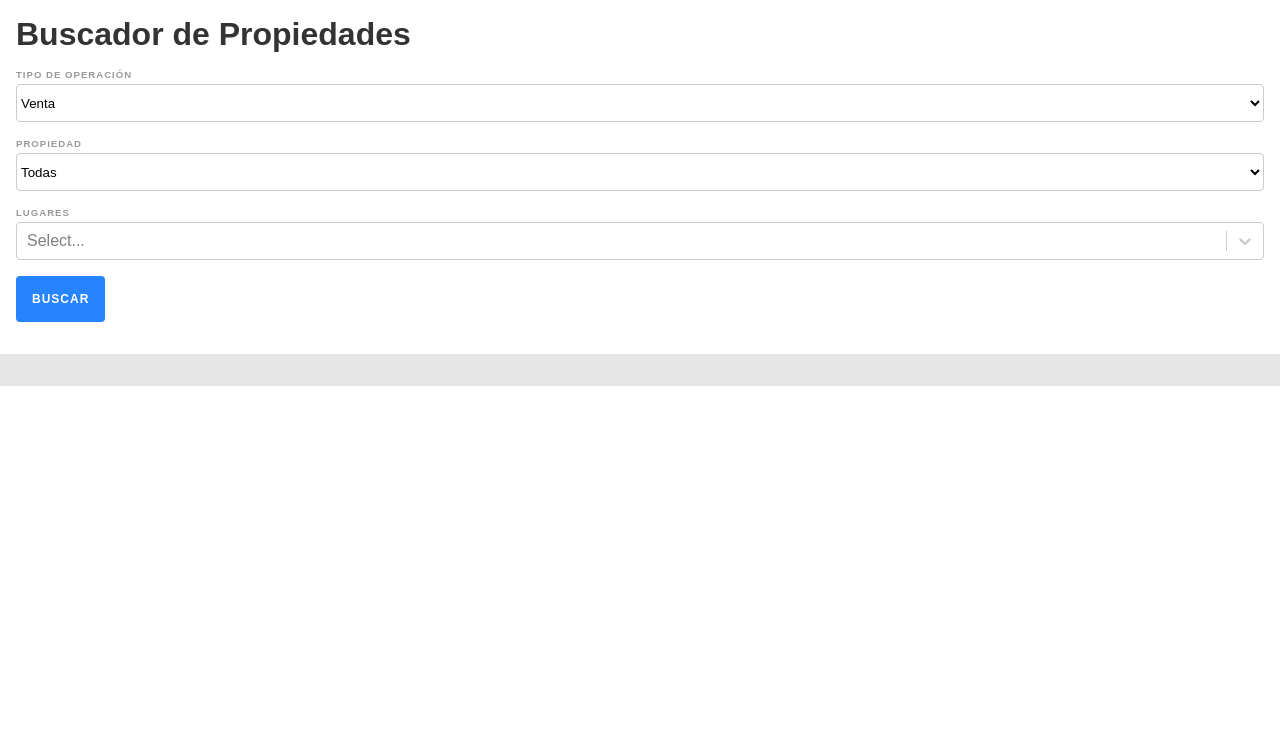
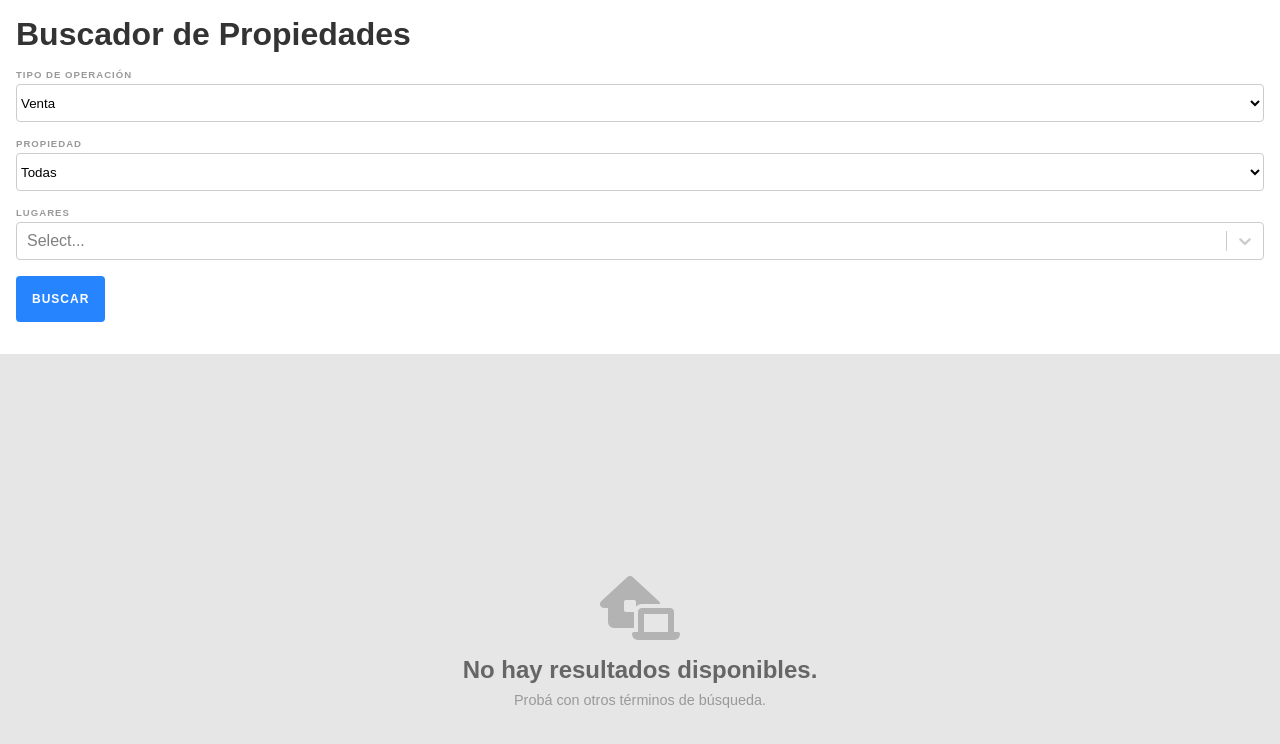
Before and after one commit to imjuangarcia/property-locator, a React (Create React App) app: page / in a window 1280 px wide. Shown: the top 744 px of the page. Built offline with nearby package versions, Linux system fonts and the light colour scheme.

Commit message:
Styles for empty state

```diff
--- /dev/null
+++ b/src/components/EmptyState.js
@@ -0,0 +1,17 @@
+import React from 'react';
+
+import styles from './EmptyState.module.css';
+
+class EmptyState extends React.Component {
+  render() {
+    return (
+      <li className={styles.empty}>
+        <i className="fas fa-laptop-house fa-4x"></i>
+        <h3>No hay resultados disponibles.</h3>
+        <p>Prob&aacute; con otros t&eacute;rminos de b&uacute;squeda.</p>
+      </li>
+    );
+  }
+}
+
+export default EmptyState;
--- /dev/null
+++ b/src/components/EmptyState.module.css
@@ -0,0 +1,25 @@
+.empty {
+  padding: 2rem;
+  text-align: center;
+  min-height: 60vh;
+  display: flex;
+  flex-direction: column;
+  align-items: center;
+  justify-content: center;
+}
+
+.empty i {
+  color: hsl(0,0%,70%);
+  margin-bottom: 1rem;
+}
+
+.empty h3 {
+  font-size: 1.5rem;
+  color: hsl(0,0%,40%);
+}
+
+.empty p {
+  font-size: .9rem;
+  margin-top: .5rem;
+  color: hsl(0,0%,60%);
+}
--- a/src/components/PropertyItem.js
+++ b/src/components/PropertyItem.js
@@ -1,15 +1,15 @@
 import React from 'react';
 
-import styles from './PropertyList.module.css';
+import styles from './PropertyItem.module.css';
 
 class PropertyItem extends React.Component {
   render() {
     return (
-      <li>
+      <li className={styles.propertyItem}>
         <a href={ this.props.property.url } target="_blank" rel="noopener noreferrer">
           <div className={styles.imageContainer}>
             <span>{this.props.property.currency_id} ${this.props.property.price}</span>
-            <img src={this.props.property.main_image} alt={this.props.property.title} />
+            <img src={this.props.property.main_image} alt={this.props.property.title} loading="lazy" />
           </div>
           <div className={styles.textContainer}>
             <h2>{this.props.property.title}</h2>
--- /dev/null
+++ b/src/components/PropertyItem.module.css
@@ -0,0 +1,47 @@
+.propertyItem {
+  background-color: hsl(0,0%,100%);
+  border-radius: .5rem;
+}
+
+.imageContainer {
+  position: relative;
+}
+
+.imageContainer img {
+  width: 100%;
+  border-top-left-radius: .5rem;
+  border-top-right-radius: .5rem;
+}
+
+.imageContainer span {
+  position: absolute;
+  top: .5rem;
+  left: .5rem;
+  background-color: hsl(0,0%,80%);
+  padding: .25rem;
+  border-radius: .25rem;
+  font-size: .6rem;
+  font-weight: 700;
+  text-transform: uppercase;
+  letter-spacing: 1px;
+  color: hsl(0,0%,20%);
+}
+
+.textContainer {
+  padding: 1rem;
+}
+
+.textContainer h2 {
+  color: hsl(0,0%,20%);
+  font-size: 1.25rem;
+  word-break: break-word;
+}
+
+.textContainer p {
+  color: hsl(0,0%,40%);
+  line-height: 1.6;
+  overflow: hidden;
+  display: -webkit-box;
+  -webkit-box-orient: vertical;
+  -webkit-line-clamp: 4;
+}
--- a/src/components/PropertyList.js
+++ b/src/components/PropertyList.js
@@ -1,6 +1,7 @@
 import React from 'react';
 
 import PropertyItem from './PropertyItem';
+import EmptyState from './EmptyState';
 
 import styles from './PropertyList.module.css';
 
@@ -10,13 +11,15 @@ class PropertyList extends React.Component {
       <section className={styles.properties}>
         <ul className={styles.propertyList}>
           {
+            this.props.properties.length ?
               this.props.properties.map(
                 (property, key) =>
                 <PropertyItem
                   key={key}
                   property={property}
                 />
-            )
+              ) :
+              <EmptyState />
           }
         </ul>
       </section>
--- a/src/components/PropertyList.module.css
+++ b/src/components/PropertyList.module.css
@@ -9,51 +9,3 @@
   grid-template-columns: repeat(auto-fit, minmax(280px, 1fr));
   grid-gap: 1rem;
 }
-
-.propertyList li {
-  background-color: hsl(0,0%,100%);
-  border-radius: .5rem;
-}
-
-.imageContainer {
-  position: relative;
-}
-
-.imageContainer img {
-  width: 100%;
-  border-top-left-radius: .5rem;
-  border-top-right-radius: .5rem;
-}
-
-.imageContainer span {
-  position: absolute;
-  top: .5rem;
-  left: .5rem;
-  background-color: hsl(0,0%,80%);
-  padding: .25rem;
-  border-radius: .25rem;
-  font-size: .6rem;
-  font-weight: 700;
-  text-transform: uppercase;
-  letter-spacing: 1px;
-  color: hsl(0,0%,20%);
-}
-
-.propertyList .textContainer {
-  padding: 1rem;
-}
-
-.textContainer h2 {
-  color: hsl(0,0%,20%);
-  font-size: 1.25rem;
-  word-break: break-word;
-}
-
-.textContainer p {
-  color: hsl(0,0%,40%);
-  line-height: 1.6;
-  overflow: hidden;
-  display: -webkit-box;
-  -webkit-box-orient: vertical;
-  -webkit-line-clamp: 4;
-}
--- a/src/index.module.css
+++ b/src/index.module.css
@@ -5,7 +5,7 @@ body {
   -moz-osx-font-smoothing: grayscale;
 }
 
-h1, h2, h3, h4, h5, h6 {
+h1, h2, h3, h4, h5, h6, p {
   margin: 0;
 }
 
```
Lines whose indentation alone changed are shown as unchanged.
